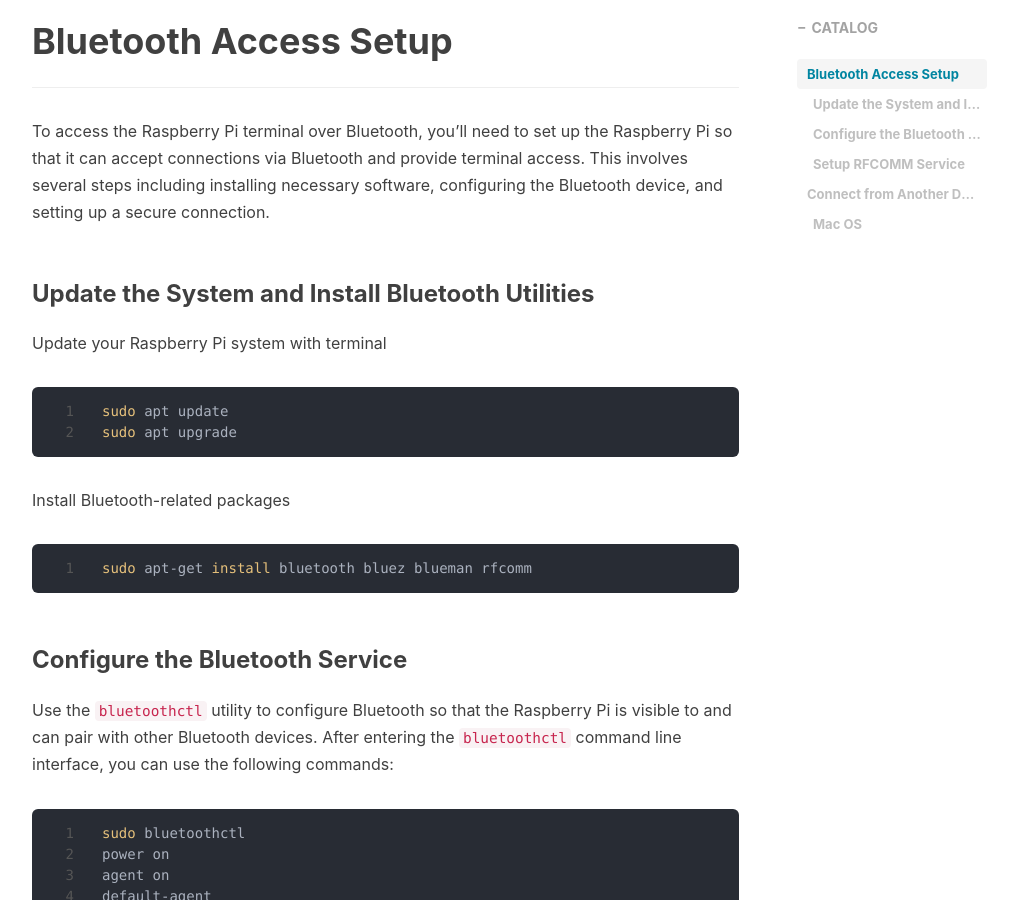
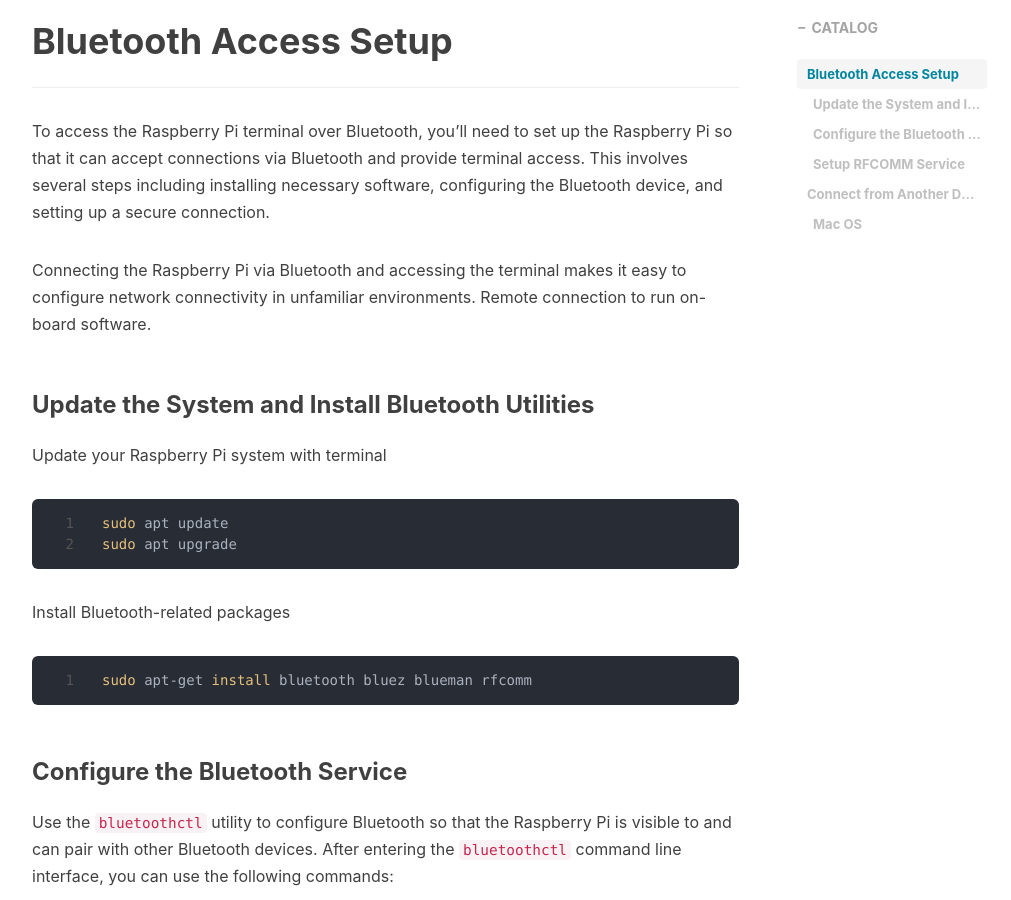
Before and after one commit to antoniotian/antoniotian.github.io, a Jekyll site: the page built from _posts/2024-01-17-raspberrypi-connect-with-bluetooth.md, in a window 1280 px wide and 900 px high, scrolled down 780 px. Shown: the whole window, without its empty margins (233-1244 px from the left). Built offline with Jekyll 4.4.1, drawn with Linux system fonts in a browser that asks for light colours; nearby versions of some CDN libraries; comment, search, counter and statistics services are not loaded.

Commit message:
Update 2024-01-17-raspberrypi-connect-with-bluetooth.md

````diff
--- a/_posts/2024-01-17-raspberrypi-connect-with-bluetooth.md
+++ b/_posts/2024-01-17-raspberrypi-connect-with-bluetooth.md
@@ -15,7 +15,10 @@ tags:
 
 # Bluetooth Access Setup
 ---
-To access the Raspberry Pi terminal over Bluetooth, you'll need to set up the Raspberry Pi so that it can accept connections via Bluetooth and provide terminal access. This involves several steps including installing necessary software, configuring the Bluetooth device, and setting up a secure connection.
+To access the Raspberry Pi terminal over Bluetooth, you'll need to set up the Raspberry Pi so that it can accept connections via Bluetooth and provide terminal access.
+This involves several steps including installing necessary software, configuring the Bluetooth device, and setting up a secure connection.
+
+Connecting the Raspberry Pi via Bluetooth and accessing the terminal makes it easy to configure network connectivity in unfamiliar environments. Remote connection to run on-board software.
 ### Update the System and Install Bluetooth Utilities
 Update your Raspberry Pi system with terminal
 ```bash
````
